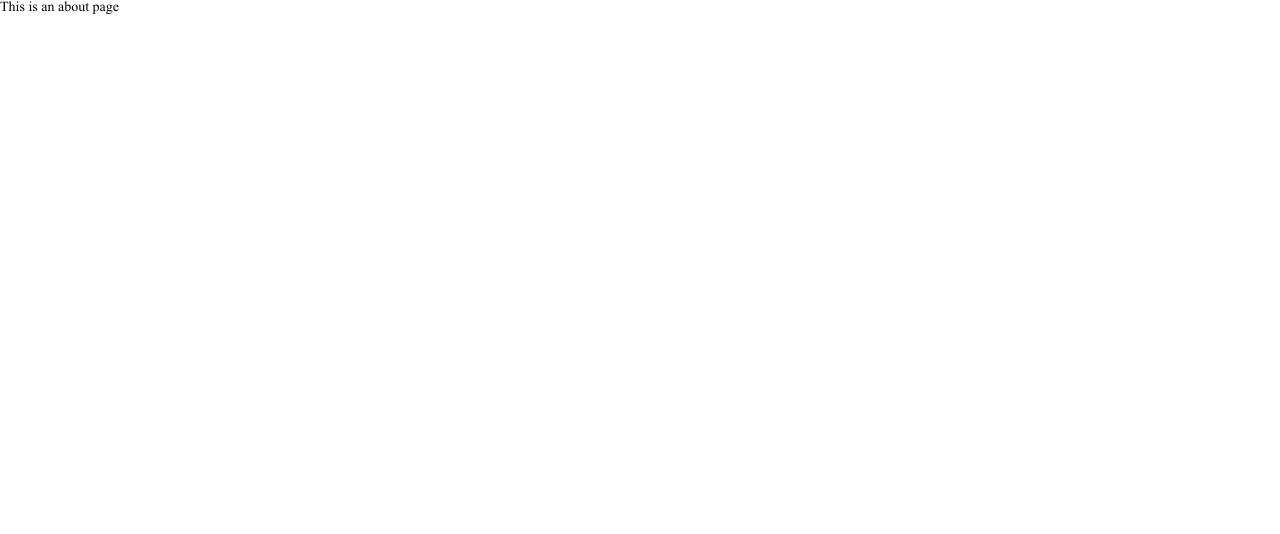
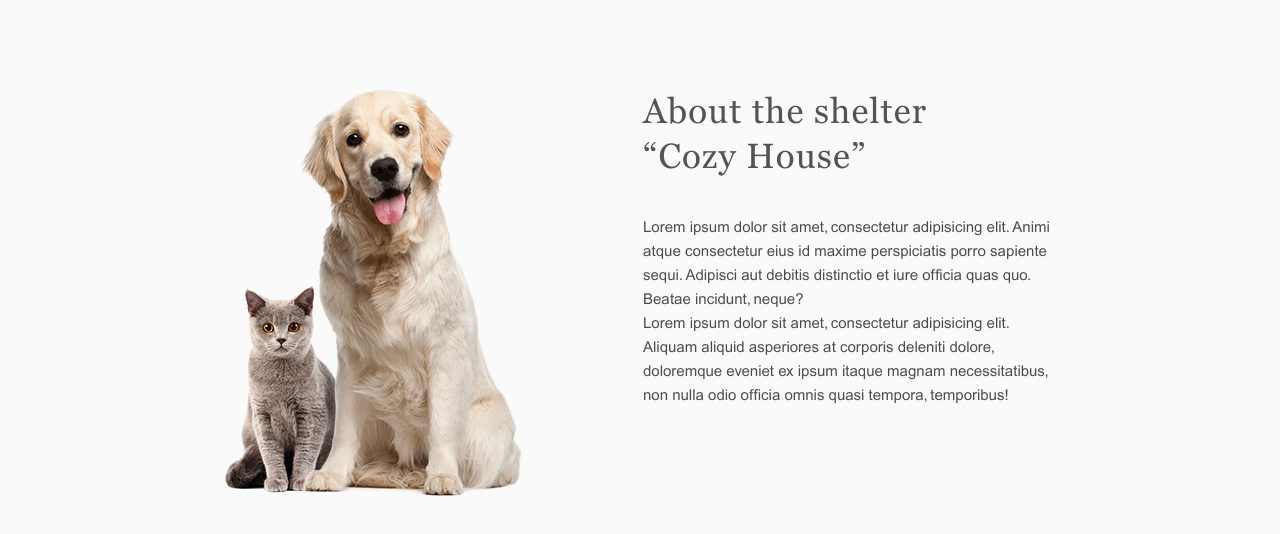
Before and after one commit to PavelSkorikov/my_little_friend, a Vue app: page /about in a window 1280 px wide. Shown: the top 534 px of the page. Built offline with nearby package versions, Linux system fonts and the light colour scheme.

Commit message:
create About page

```diff
--- a/src/components/Navbar.vue
+++ b/src/components/Navbar.vue
@@ -19,8 +19,7 @@
 
 <style scoped lang="scss">
     .navbar {
-        max-width: 463px;
-        margin-left: 132px;
+        width: 463px;
         display: flex;
         justify-content: space-between;
         flex-wrap: wrap ;
--- a/src/views/About.vue
+++ b/src/views/About.vue
@@ -1,5 +1,65 @@
 <template>
   <div class="about">
-    <h1>This is an about page</h1>
+    <div class="container">
+      <div class="about__row">
+        <img class="about__img" src="@/assets/images/pets_12128.png" alt="">
+        <div class="about__info">
+          <div class="about__title">About the shelter “Cozy House”</div>
+          <div class="about__text">
+            <p>Lorem ipsum dolor sit amet, consectetur adipisicing elit. Animi atque consectetur eius id maxime perspiciatis porro sapiente sequi. Adipisci aut debitis distinctio et iure officia quas quo. Beatae incidunt, neque?</p>
+            <p>Lorem ipsum dolor sit amet, consectetur adipisicing elit. Aliquam aliquid asperiores at corporis deleniti dolore, doloremque eveniet ex ipsum itaque magnam necessitatibus, non nulla odio officia omnis quasi tempora, temporibus!</p>
+          </div>
+        </div>
+      </div>
+    </div>
   </div>
 </template>
+
+<script>
+  export default {
+    name: "About",
+  }
+</script>
+
+<style scoped lang="scss">
+  .container {
+    max-width: 834px;
+    margin: 0px auto;
+  }
+  .about{
+    max-width: 100%;
+    padding: 89px 0 89px 0;
+    background-color: #fafafa;
+    &__row{
+      display: flex;
+      justify-content: space-between;
+      flex-wrap: wrap;
+     }
+    &__info{
+      display: flex;
+      flex-direction: column;
+      max-width: 414px;
+    }
+    &__img{
+      width: 300px;
+    }
+    &__title{
+      max-width: 300px;
+      font-family: Georgia;
+      font-size: 35px;
+      line-height: 45px;
+      font-weight: 400;
+      letter-spacing: 0.03em;
+      color: #545454;
+      margin-bottom: 37px;
+    }
+    &__text{
+      font-family: AriaMT;
+      font-size: 15px;
+      line-height: 24px;
+      font-weight: 400;
+      color: #4c4c4c;
+    }
+  }
+
+</style>
--- a/src/views/Hi.vue
+++ b/src/views/Hi.vue
@@ -1,9 +1,9 @@
 <template>
-    <div class="hi">
-        <!-- /.hi__img -->
+    <header class="hi">
+        <img src="../assets/images/dog_12173.png" alt="" class="hi__img">
         <div class="container">
             <div class="hi__row">
-                <div class="hi__col">
+                <div class="hi__col-1">
                     <p class="hi__title">
                         <span class="hi__name">Cozy House</span>
                         <span class="hi__subname">Shelter for pets in Boston</span>
@@ -16,13 +16,14 @@
                         <Button label="Make a friend"/>
                     </div>
                 </div>
-                <div class="hi__col">
-                    <Navbar></Navbar>
-                    <img src="../assets/images/dog_12173.png" alt="" class="hi__img">
+                <div class="hi__col-2">
+                    <div class="hi__navbar">
+                        <Navbar></Navbar>
+                    </div>
                 </div>
             </div>
         </div>
-    </div>
+    </header>
 </template>
 
 <script>
@@ -38,18 +39,35 @@
 </script>
 
 <style scoped lang="scss">
+    .container{
+        max-width: 1170px;
+        margin: 0px auto;
+    }
     .hi {
         max-width: 100%;
         height: 925px;
         padding-top: 60px;
         background-image: url(../assets/images/background_12165.png);
+        @media (max-width: 600px){
+            padding-top: 10px;
+            height: 500px;
+        }
         &__row {
             display: flex;
+            flex-wrap: wrap-reverse;
         }
-        &__col {
+        &__col-1 {
+            padding: 0 0 10px 10px;
             display: flex;
             flex-direction: column;
             flex: 1 1 50%;
+        }
+        &__col-2 {
+            padding: 0 0 10px 10px;
+            display: flex;
+            flex-direction: column;
+            flex: 1 1 50%;
+            flex-wrap: wrap;
         }
         &__title {
             max-width: 181px;
@@ -101,6 +119,19 @@
             font-weight: 400;
             color: #cdcdcd;
         }
+        &__navbar {
+            display: flex;
+            justify-content: flex-end;
+            @media (max-width: 1180px){
+                justify-content: flex-start;
+            }
+            @media (max-width: 750px){
+                max-width: 250px;
+            }
+            @media (max-width: 300px){
+                max-width: 150px;
+            }
+        }
         &__img {
             position: absolute;
             top: 0;
--- a/src/views/Home.vue
+++ b/src/views/Home.vue
@@ -3,6 +3,7 @@
     <div class="wrapper">
       <div class="content">
         <hi/>
+        <about/>
       </div>
     </div>
     <!-- /.wrapper -->
@@ -12,10 +13,12 @@
 
 <script>
 import Hi from '@/views/Hi.vue'
+import About from "@/views/About";
 export default {
   name: 'home',
   components: {
-    Hi
+    Hi,
+    About
   }
 }
 </script>
@@ -33,8 +36,4 @@ export default {
   /*позволяем элементу увеличиваться чтобы он прижал футер к низу страницы*/
   flex: 1 1 auto;
   }
-  .container{
-    max-width: 1170px;
-    margin: 0px auto;
-  }
 </style>
```
Also changed, not shown: src/assets/images/pets_12128.png (added).
